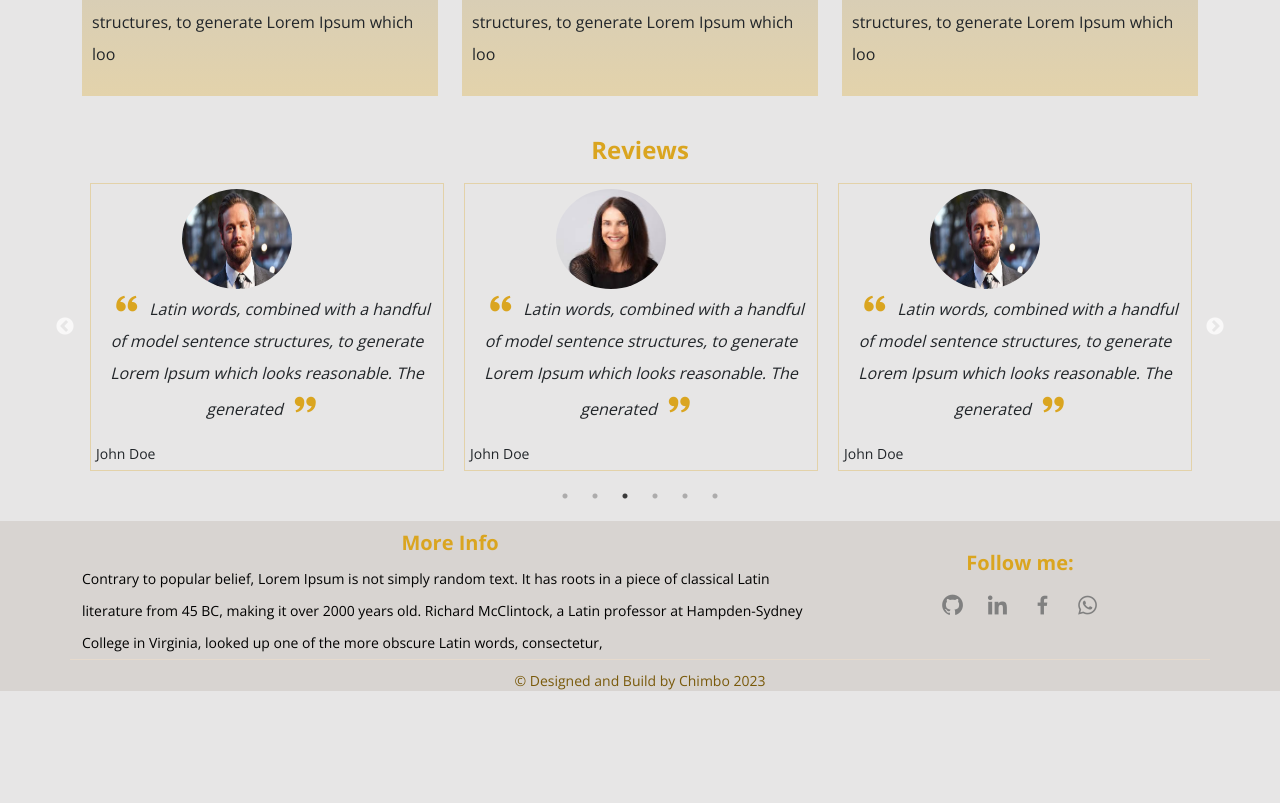
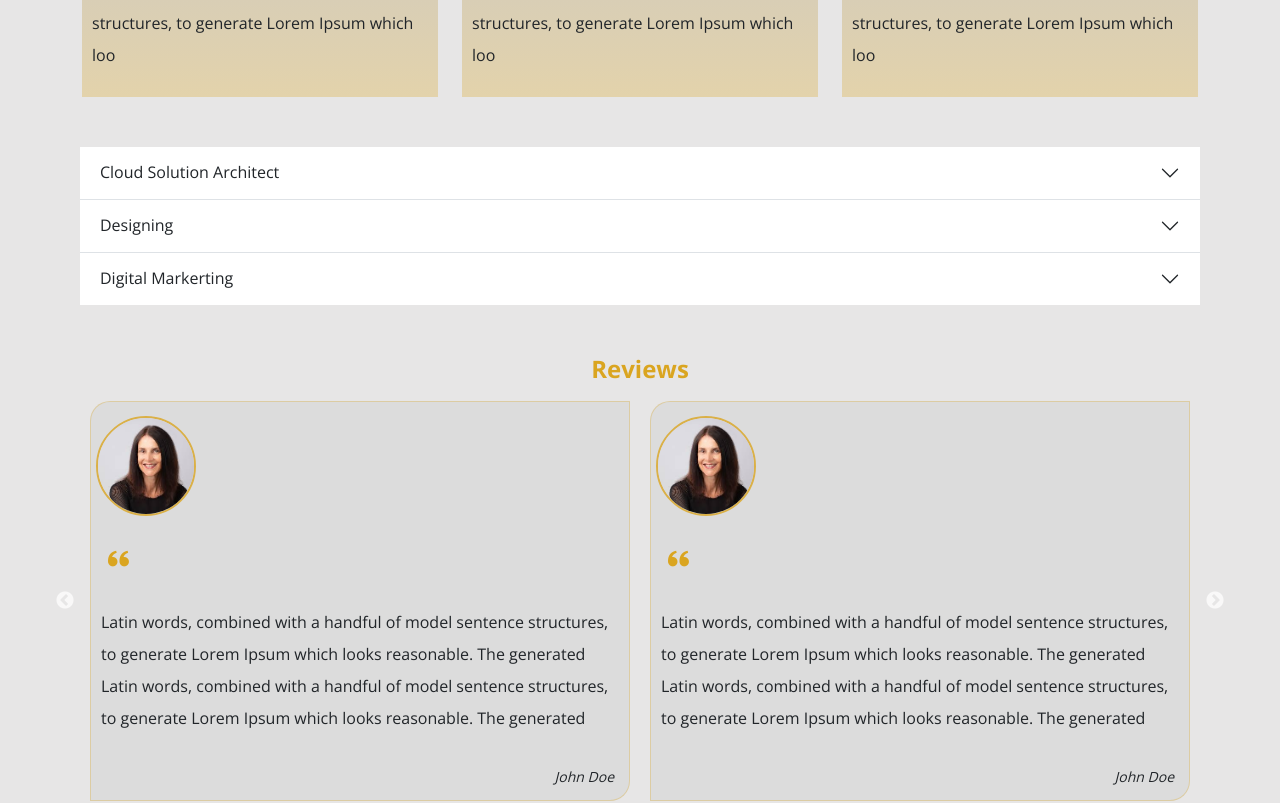
Before and after one commit to chimbo87/my-portifolio-website, a React (Create React App) app in the folder frontend/: page /about in a window 1280 px wide. Shown: the part 1821-2624 px from the top of the page. Before the commit the page ends 2512 px from the top, so only its background shows below. Built offline with nearby package versions, Linux system fonts and the light colour scheme.

Commit message:
commit all

```diff
--- a/frontend/src/components/about/About.css
+++ b/frontend/src/components/about/About.css
@@ -93,6 +93,16 @@
 #aboutSkillTexts p{
   line-height: 2rem;
 }
+
+#moreExperience{
+  margin-top: 40px;
+  background-color: transparent;
+  padding: 10px 10px;
+}
+.accordion {
+  background-color: transparent;
+
+}
 #reviewCard {
   display: flex;
   justify-content: center;
@@ -109,25 +119,33 @@
   color: goldenrod;
 }
 #reviewCardBox {
+  height: 400px;
   margin: 10px;
   padding: 5px;
   border: 1px solid rgba(218, 165, 32, 0.301);
+  border-radius: 20px 0px 20px 0px ;
   cursor: pointer;
+  display: flex;
+  flex-direction: column;
+  justify-content: space-around;
+  background-color: gainsboro;
 }
 #reviewCardBox:hover {
   box-shadow: 2px 2px 10px rgba(218, 165, 32, 0.402);
+  background-color: white;
 }
 #reviewCard img {
-  margin-left: 25%;
-  width: 110px;
+  border: 2px solid rgba(218, 165, 32, 0.788);
+  border-radius: 10px 0px 0px 0px;
+  width: 100px;
   height: 100px;
   border-radius: 50%;
 }
 #reviewCard p {
-  text-align: center;
-  font-style: italic;
+  text-align: start;
   font-weight: 400;
   line-height: 2rem;
+  padding-left: 5px;
 }
 #reviewCard span {
   color: goldenrod;
@@ -139,3 +157,11 @@
   text-align: center;
   color: rgb(196, 145, 15);
 }
+#reviewCardName{
+  text-align: end;
+  display: flex;
+  justify-content: end;
+  align-items: end;
+  margin-right: 10px;
+  font-style: italic;
+}
--- a/frontend/src/components/about/About.js
+++ b/frontend/src/components/about/About.js
@@ -10,7 +10,7 @@ function About() {
   var settings = {
     dots: true,
     infinite: true,
-    slidesToShow: 3,
+    slidesToShow: 2,
     slidesToScroll: 1,
     autoplay: true,
     autoplaySpeed: 2000,
@@ -86,11 +86,9 @@ function About() {
               Ipsum, you need to be sure there isn't anything embarrassing
               hidden in the middle of text. All the Lorem Ipsum generators on
               the Internet tend to repeat predefined chunks as necessary, making
-
             </p>
 
             <p>
-
               the Internet tend to repeat predefined chunks as necessary, making
               this the first true generator on the Internet. It uses a
               dictionary of over 200 Latin words, combined with a handful of
@@ -98,14 +96,10 @@ function About() {
               reasonable.
             </p>
             <h5>
-
-
               There are many variations of passages of Lorem Ipsum available,
               but the majority have suffered alteration in some form, by
               injected humour, or randomised words which don't look even
-              slightly believable
-
-            .
+              slightly believable .
             </h5>
           </div>
           <div class="col-lg-6 md-4" id="aboutMeImg">
@@ -163,7 +157,7 @@ function About() {
           </div>
           <div class="col-lg-4 md-4" id="aboutTxtBox">
             <div id="aboutSkillTexts">
-            <i class='bx bx-task'></i>
+              <i class="bx bx-task"></i>
               <h5>MAINTANING</h5>
               <p>
                 It uses a dictionary of over 200 Latin words, combined with a
@@ -174,7 +168,7 @@ function About() {
           </div>
           <div class="col-lg-4 md-4" id="aboutTxtBox">
             <div id="aboutSkillTexts">
-            <i class='bx bxs-network-chart'></i>
+              <i class="bx bxs-network-chart"></i>
               <h5>CODING</h5>
               <p>
                 It uses a dictionary of over 200 Latin words, combined with a
@@ -185,109 +179,190 @@ function About() {
           </div>
         </div>
       </div>
+
+      <div className="container" id="moreExperience">
+        <div class="accordion accordion-flush" id="accordionFlushExample">
+          <div class="accordion-item">
+            <h2 class="accordion-header">
+              <button
+                class="accordion-button collapsed"
+                type="button"
+                data-bs-toggle="collapse"
+                data-bs-target="#flush-collapseOne"
+                aria-expanded="false"
+                aria-controls="flush-collapseOne"
+              >
+                Cloud Solution Architect
+              </button>
+            </h2>
+            <div
+              id="flush-collapseOne"
+              class="accordion-collapse collapse"
+              data-bs-parent="#accordionFlushExample"
+            >
+              <div class="accordion-body">
+                Placeholder content for this accordion, which is intended to
+                demonstrate the <code>.accordion-flush</code> class. This is the
+                first item's accordion body.
+              </div>
+            </div>
+          </div>
+          <div class="accordion-item">
+            <h2 class="accordion-header">
+              <button
+                class="accordion-button collapsed"
+                type="button"
+                data-bs-toggle="collapse"
+                data-bs-target="#flush-collapseTwo"
+                aria-expanded="false"
+                aria-controls="flush-collapseTwo"
+              >
+                Designing
+              </button>
+            </h2>
+            <div
+              id="flush-collapseTwo"
+              class="accordion-collapse collapse"
+              data-bs-parent="#accordionFlushExample"
+            >
+              <div class="accordion-body">
+                Placeholder content for this accordion, which is intended to
+                demonstrate the <code>.accordion-flush</code> class. This is the
+                second item's accordion body. Let's imagine this being filled
+                with some actual content.
+              </div>
+            </div>
+          </div>
+
+
+          <div class="accordion-item">
+            <h2 class="accordion-header">
+              <button
+                class="accordion-button collapsed"
+                type="button"
+                data-bs-toggle="collapse"
+                data-bs-target="#flush-collapseThree"
+                aria-expanded="false"
+                aria-controls="flush-collapseThree"
+              >
+                Digital Markerting
+              </button>
+            </h2>
+            <div
+              id="flush-collapseThree"
+              class="accordion-collapse collapse"
+              data-bs-parent="#accordionFlushExample"
+            >
+              <div class="accordion-body">
+                Placeholder content for this accordion, which is intended to
+                demonstrate the <code>.accordion-flush</code> class. This is the
+                third item's accordion body. Nothing more exciting happening
+                here in terms of content, but just filling up the space to make
+                it look, at least at first glance, a bit more representative of
+                how this would look in a real-world application.
+              </div>
+            </div>
+          </div>
+        </div>
+      </div>
       <div className="container" id="reviewSection">
         <h4>Reviews</h4>
         <Slider {...settings}>
           <div id="reviewCard">
             <div id="reviewCardBox">
-              <img src={avata3} />
-              <p>
+              <img src={avata2} />
               <span>
                 <i class="bx bxs-quote-alt-left"></i>
               </span>
+              <p>
                 Latin words, combined with a handful of model sentence
                 structures, to generate Lorem Ipsum which looks reasonable. The
+                generated Latin words, combined with a handful of model sentence
+                structures, to generate Lorem Ipsum which looks reasonable. The
                 generated
-                <span>
-                  <i class="bx bxs-quote-alt-right"></i>
-                </span>
               </p>
-              <small>John Doe</small>
+              <small id="reviewCardName">John Doe</small>
             </div>
           </div>
           <div id="reviewCard">
             <div id="reviewCardBox">
               <img src={avata2} />
-              <p>
               <span>
                 <i class="bx bxs-quote-alt-left"></i>
               </span>
+              <p>
                 Latin words, combined with a handful of model sentence
                 structures, to generate Lorem Ipsum which looks reasonable. The
-                generated
-                <span>
-                  <i class="bx bxs-quote-alt-right"></i>
-                </span>
-              </p>
-              <small>John Doe</small>
-            </div>
-          </div>
-          <div id="reviewCard">
-            <div id="reviewCardBox">
-              <img src={avata3} />
-              <p>
-                <span>
-                  <i class="bx bxs-quote-alt-left"></i>
-                </span>
-                Latin words, combined with a handful of model sentence
+                generated Latin words, combined with a handful of model sentence
                 structures, to generate Lorem Ipsum which looks reasonable. The
                 generated
-                <span>
-                  <i class="bx bxs-quote-alt-right"></i>
-                </span>
               </p>
-              <small>John Doe</small>
+              <small id="reviewCardName">John Doe</small>
             </div>
           </div>
           <div id="reviewCard">
             <div id="reviewCardBox">
               <img src={avata2} />
-              <p>
               <span>
                 <i class="bx bxs-quote-alt-left"></i>
               </span>
+              <p>
                 Latin words, combined with a handful of model sentence
                 structures, to generate Lorem Ipsum which looks reasonable. The
-                generated
-                <span>
-                  <i class="bx bxs-quote-alt-right"></i>
-                </span>
-              </p>
-              <small>John Doe</small>
-            </div>
-          </div>
-          <div id="reviewCard">
-            <div id="reviewCardBox">
-              <img src={avata3} />
-              <p>
-                <span>
-                  <i class="bx bxs-quote-alt-left"></i>
-                </span>
-                Latin words, combined with a handful of model sentence
+                generated Latin words, combined with a handful of model sentence
                 structures, to generate Lorem Ipsum which looks reasonable. The
                 generated
-                <span>
-                  <i class="bx bxs-quote-alt-right"></i>
-                </span>
               </p>
-              <small>John Doe</small>
+              <small id="reviewCardName">John Doe</small>
             </div>
           </div>
           <div id="reviewCard">
             <div id="reviewCardBox">
               <img src={avata2} />
-              <p>
               <span>
                 <i class="bx bxs-quote-alt-left"></i>
               </span>
+              <p>
                 Latin words, combined with a handful of model sentence
                 structures, to generate Lorem Ipsum which looks reasonable. The
+                generated Latin words, combined with a handful of model sentence
+                structures, to generate Lorem Ipsum which looks reasonable. The
                 generated
+              </p>
+              <small id="reviewCardName">John Doe</small>
+            </div>
+          </div>
+          <div id="reviewCard">
+            <div id="reviewCardBox">
+              <img src={avata2} />
               <span>
-                  <i class="bx bxs-quote-alt-right"></i>
+                <i class="bx bxs-quote-alt-left"></i>
               </span>
+              <p>
+                Latin words, combined with a handful of model sentence
+                structures, to generate Lorem Ipsum which looks reasonable. The
+                generated Latin words, combined with a handful of model sentence
+                structures, to generate Lorem Ipsum which looks reasonable. The
+                generated
               </p>
-              <small>John Doe</small>
+              <small id="reviewCardName">John Doe</small>
+            </div>
+          </div>
+
+          <div id="reviewCard">
+            <div id="reviewCardBox">
+              <img src={avata2} />
+              <span>
+                <i class="bx bxs-quote-alt-left"></i>
+              </span>
+              <p>
+                Latin words, combined with a handful of model sentence
+                structures, to generate Lorem Ipsum which looks reasonable. The
+                generated Latin words, combined with a handful of model sentence
+                structures, to generate Lorem Ipsum which looks reasonable. The
+                generated
+              </p>
+              <small id="reviewCardName">John Doe</small>
             </div>
           </div>
         </Slider>
--- a/frontend/src/components/contact/Contact.css
+++ b/frontend/src/components/contact/Contact.css
@@ -26,7 +26,7 @@
     flex-direction: column;
     align-items: start;
     justify-content: center;
-    border: 1px solid goldenrod;
+    /* border: 1px solid goldenrod; */
     height: 100%;
     background-color: gainsboro;
 }
--- a/frontend/src/components/header/Navbar.css
+++ b/frontend/src/components/header/Navbar.css
@@ -31,9 +31,13 @@
 }
 #navBtn button{
     color: antiquewhite;
-    border: 1px solid rgba(250, 235, 215, 0.253);
+    border: 2px solid rgba(250, 235, 215, 0.253);
     padding: 10px 20px;
     background-color: transparent;
+}
+#navBtn button:hover{
+    background-color: antiquewhite;
+    color: black;
 }
 #staticBackdropLabel{
 
--- a/frontend/src/components/skills/Skills.css
+++ b/frontend/src/components/skills/Skills.css
@@ -1,52 +1,52 @@
-#skillsSection h4{
+#skillsSection h4 {
   text-align: center;
   margin-top: 20px;
   font-weight: 700;
   margin-bottom: 20px;
   color: goldenrod;
 }
-#skillsSection span{
+#skillsSection span {
   border-bottom: 2px solid goldenrod;
   padding-bottom: 3px;
 }
-#skillsWrapContent{
+#skillsWrapContent {
   display: flex;
   flex-direction: column;
   justify-content: center;
   align-items: center;
-    border-width: 5px;
-    border-style: solid;
+  border: none;
+
   background-color: gainsboro;
-    border-image: linear-gradient(45deg,rgba(159, 159, 159, 0.788), rgba(218, 165, 32, 0.582));
-    border-image-slice: 2;
+
   cursor: pointer;
 }
-#skillsWrapContent:hover{
+#skillsWrapContent:hover {
   background-color: rgba(255, 255, 255, 0.365);
-    transform: translate3D(0,-1px,0) scale(1.03);
-  box-shadow: 8px 28px 50px rgba(39,44,49,.07), 1px 6px 12px rgba(39,44,49,.04);
-  transition: all .4s ease; ;
+  transform: translate3D(0, -1px, 0) scale(1.03);
+  box-shadow: 8px 28px 50px rgba(39, 44, 49, 0.07),
+    1px 6px 12px rgba(39, 44, 49, 0.04);
+  transition: all 0.4s ease;
 }
-#skillsList{
+#skillsList {
   display: flex;
   flex-direction: column;
   align-items: center;
   padding: 20px 0px;
 }
 
-#skillsList h5{
+#skillsList h5 {
   margin-top: 8px;
   font-weight: 500;
   font-size: 14px;
 }
-#skillsHead{
+#skillsHead {
   background-color: rgba(128, 128, 128, 0.432);
   display: flex;
   justify-content: center;
   align-items: center;
   width: 100%;
 }
-#skillsHead h5{
+#skillsHead h5 {
   color: antiquewhite;
   padding: 10px 0px;
   font-weight: 700;
--- a/frontend/src/components/vision/Vision.css
+++ b/frontend/src/components/vision/Vision.css
@@ -17,9 +17,9 @@
     font-weight: 700;
 }
 #visionText h5{
-    font-style: italic;
+
     font-weight: 700;
-    font-family: 'Yuji Boku', serif;
+
     line-height: 2rem;
     margin-top: 20px;
 }
@@ -36,11 +36,34 @@
     object-fit: contain;
     cursor: pointer;
 }
-#visionImage img:hover{
+#visionImgText{
+    position: relative;
+    top: -28%;
+    background-image: linear-gradient(rgba(255, 255, 255, 0.053), rgba(12, 12, 12, 0.977));
+}
+#visionImgText h5{
+    color: rgb(240, 211, 173);
+    text-align: end;
+    line-height: 2rem;
+    font-size: 25px;
+    padding: 10px 10px;
+    font-family: 'Yuji Boku', serif;
+    font-style: italic;
+}
+#visionImgText small{
+    color: rgb(240, 211, 173);
+    text-align: end;
+    display: flex;
+    align-items: end;
+    justify-content: end;
+    margin-right: 10px;
+    margin-bottom: 10px;
+}
+/* #visionImage img:hover{
     transform: translate3D(0,-1px,0) scale(1.03);
     box-shadow: 8px 28px 50px rgba(39,44,49,.07), 1px 6px 12px rgba(39,44,49,.04);
     transition: all .4s ease;
-}
+} */
 #skillTec{
     margin-top: 50px;
     margin-bottom: 50px;
--- a/frontend/src/components/vision/Vision.js
+++ b/frontend/src/components/vision/Vision.js
@@ -32,9 +32,16 @@ function Vision() {
               this the first true generator on the Internet. It uses a
               dictionary of over 200 Latin words, combined with a handful of
               model sentence structures, to generate Lorem Ipsum which looks
-              reasonable. The generated Lorem Ipsum is therefore always free    <a href="" onClick={() => { navigate("/about") }}>read more</a>
+              reasonable. The generated Lorem Ipsum is therefore always free{" "}
+              <a
+                href=""
+                onClick={() => {
+                  navigate("/about");
+                }}
+              >
+                read more
+              </a>
             </p>
-
           </div>
           <div class="col-lg-6 md-4" id="visionImage">
             <img
@@ -43,6 +50,18 @@ function Vision() {
               alt="..."
               id="visionImg"
             />
+            <div id="visionImgText">
+              <h5>
+                {" "}
+                <span>
+                  <i class="bx bxs-quote-alt-left"></i>
+                </span>
+                There are many variations of passages <br />
+                of Lorem Ipsum available, but <br /> the majority have suffered{" "}
+                <br /> alteration in some form
+              </h5>
+              <small>J Smith.</small>
+            </div>
           </div>
         </div>
       </div>
```
Also changed, not shown: 1 other file (tests, documents, lock files or other folders). Lines whose indentation alone changed are shown as unchanged.
